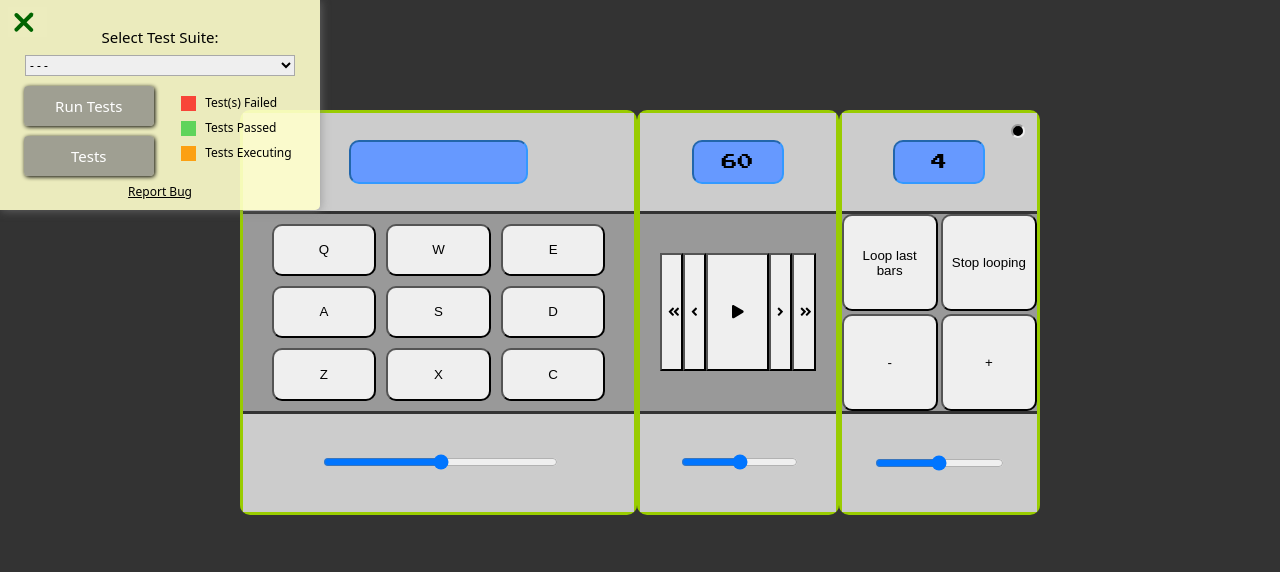
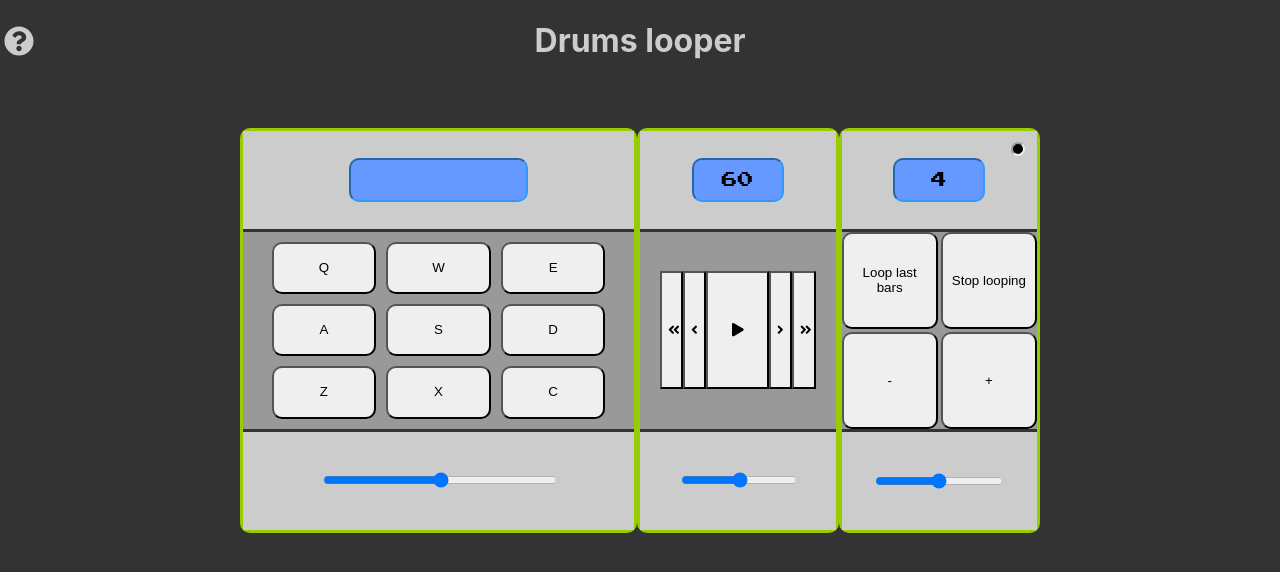
Before and after one commit to andrematt/fcc-drummachine-metronome, a React (Create React App) app: page / in a window 1280 px wide. Shown: the top 572 px of the page. Built offline with nearby package versions, Linux system fonts and the light colour scheme.

Commit message:
added help

```diff
--- a/public/index.html
+++ b/public/index.html
@@ -14,6 +14,6 @@
       You need to enable JavaScript to run this app.
     </noscript>
     <div id="root"></div>
-    <script src="./bundle.js"></script>
+
   </body>
 </html>
--- a/src/App.css
+++ b/src/App.css
@@ -1,12 +1,30 @@
 html {
   background-color: #333333;
+}
+
+.page-header .title-section {
+  color: #CCCCCC;
+  text-align: center;
+  display: grid;
+  grid-template-columns: 1fr 10fr 1fr;
+  align-items: center;
+}
+.page-header .title-section .fa-icon {
+  margin-left: 4%;
+  font-size: 30px;
+}
+.page-header .help-section {
+  margin: auto;
+  padding: 5px;
+  background-color: #fff;
+  width: 95%;
 }
 
 .box {
   position: relative;
   margin: auto;
   display: flex;
-  margin-top: 8%;
+  margin-top: 3%;
   width: 800px;
   height: 420px;
   background: none;
--- a/src/App.js
+++ b/src/App.js
@@ -6,6 +6,7 @@ import { faPlay } from '@fortawesome/free-solid-svg-icons';
 import { faPause } from '@fortawesome/free-solid-svg-icons';
 import { faAngleRight } from '@fortawesome/free-solid-svg-icons';
 import { faAngleDoubleRight } from '@fortawesome/free-solid-svg-icons';
+import { faQuestionCircle } from '@fortawesome/free-solid-svg-icons';
 import './App.css';
 
 const db = [
@@ -69,7 +70,8 @@ const metronomeClick= "https://sampleswap.org/samples-ghost/DRUMS%20(FULL%20KITS
 
 
 
-/*  Handle the connection between components, getting data
+/*  App
+ *  Handle the connection between components, getting data
  *  from Drummachine and Metronome via the passed addToSequence
  *  and addClick functions, and passing them to the Looper
  *  component via sequence and lastClicksHolder props.
@@ -112,10 +114,6 @@ class App extends Component {
     });
   }
 
-  /* spostare il controllo sulla lunghezza nella funzione
-   * activateLooping: così si possono spostare in looper
-   * anche barsToLoop, increaseBarsToLoop e decreaseBarsToLoop
-  */
   addClick(timeStamp){
     let myClicks=[...this.state.lastClicksHolder];
     myClicks.push(timeStamp);
@@ -131,9 +129,10 @@ class App extends Component {
 	render(){
 		return(
 			<div className="app">
-				<div id = "drum-machine" className ="box">
-					<Drummachine addToSequence={this.addToSequence}/>
-					<Metronome addClick={this.addClick}/>
+        <PageHeader />
+        <div id = "drum-machine" className ="box">
+					 <Drummachine addToSequence={this.addToSequence}/>
+					 <Metronome addClick={this.addClick}/>
           <Looper sequence={this.state.sequence} lastClicksHolder={this.state.lastClicksHolder}increaseBarsToLoop={this.increaseBarsToLoop} decreaseBarsToLoop={this.decreaseBarsToLoop} barsToLoop={this.state.barsToLoop}/>
 				</div>
 			</div>
@@ -141,7 +140,8 @@ class App extends Component {
 	}
 }
 
-/* Container class for the keypad. Handles volume and display.
+/*  Drummachine
+ *  Container class for the keypad. Handles volume and display.
 */
 class Drummachine extends Component {
   constructor(props){
@@ -185,7 +185,8 @@ class Drummachine extends Component {
   }
 }
 
-/* Container class for the tiles. Maps each database element
+/* AllTiles
+ * Container class for the tiles. Maps each database element
  * (holding url of sound, associated key..)to a SingleTile
  * component, returns the resulting array.
 */
@@ -280,8 +281,9 @@ class SingleTile extends Component {
   	}
 }
 
-/* Salva nell'array lastClicks le timestamp degli ultimi this.state.barsToLoop
- * click del metronomo.
+/*  Metronome
+ *  Handles his own display, volume, status and beat passing
+ *  down functions to MetronomePad component
 */
 class Metronome extends Component {
   constructor(props){
@@ -413,6 +415,8 @@ class Metronome extends Component {
   }
 }
 
+/*  MetronomePad
+*/
 class MetronomePad extends Component {
 	render(){
 		return(
@@ -427,6 +431,8 @@ class MetronomePad extends Component {
   };
 }
 
+/*  MetronomeButton
+*/
 class MetronomeButton extends Component {
 	constructor(props){
 		super(props);
@@ -472,6 +478,8 @@ class MetronomeButton extends Component {
 	}
 }
 
+/*  Looper
+*/
 class Looper extends Component {
   constructor(props){
     super(props);
@@ -515,7 +523,7 @@ class Looper extends Component {
       this.interval=this.state.sequenceLoop[1].timeStamp - this.state.sequenceLoop[0].timeStamp;
       this.index++;
       this.expected = Date.now() + this.interval;
-      setTimeout(this.playSequence, this.interval); //if there are patentheis after this.playSequence it fires immediately ignoring timeout
+      setTimeout(this.playSequence, this.interval); //if there are parenthesis after this.playSequence it fires immediately ignoring timeout
       }
     }
   }
@@ -538,9 +546,9 @@ class Looper extends Component {
     else if(dt > this.interval){ //disaster ricovery
       this.timerStop();
     }
-    if(this.index>this.state.sequenceLoop.length-2){
-      this.interval=this.lastStep.timeStamp-this.state.sequenceLoop[this.index].timeStamp;
-      this.index=0; //se è l'ultimo deve prendere l'intervallo che c'è con l'elemento 0!!
+    if(this.index>this.state.sequenceLoop.length-2){ //if is the last element
+      this.interval=this.lastStep.timeStamp-this.state.sequenceLoop[this.index].timeStamp; //take the interval between it and the "closing" metronome click (it's not in the sequence)
+      this.index=0;
     }
     else {
       this.interval=this.state.sequenceLoop[this.index+1].timeStamp - this.state.sequenceLoop[this.index].timeStamp;
@@ -554,20 +562,11 @@ class Looper extends Component {
   activateLooping(){
     let start=this.props.lastClicksHolder[0];
     let end=this.props.lastClicksHolder[this.props.lastClicksHolder.length-1];
-    let sequenceFiltered = this.props.sequence.filter(element => element.timeStamp > start && element.timeStamp < end);
-    // crea un nuovo arr toLoop con i click del metronomo mappati
-    let toLoop=this.props.lastClicksHolder.map(element => ({timeStamp:element, key:'click'}));
-    /*
-    //salva l'intervallo tra uno step e l'altro del metronomo
-    //this.clickStep = toLoop[1].timeStamp - toLoop[0].timeStamp;
-    */
-    //salva a parte l'ultimo elemento (il 5o click)
-    this.lastStep = toLoop.pop();
-    //concatena i tasti premuti
-    let loopConcat=toLoop.concat(sequenceFiltered);
-    //ordina per date
-    loopConcat.sort((a, b) => a.timeStamp - b.timeStamp);
-
+    let sequenceFiltered = this.props.sequence.filter(element => element.timeStamp > start && element.timeStamp < end); //filter the drummachine keypressings ouside the metronome clicks sequence
+    let toLoop=this.props.lastClicksHolder.map(element => ({timeStamp:element, key:'click'})); //create a new arr with the metronome clicks mapped with key and timestamp
+    this.lastStep = toLoop.pop(); //save aside the last (eg fifth) metronome click
+    let loopConcat=toLoop.concat(sequenceFiltered); //concatenate metronome clicks and drummachine key pressings
+    loopConcat.sort((a, b) => a.timeStamp - b.timeStamp); //sort by timestamp
 
     this.setState({
       recording:true,
@@ -607,6 +606,8 @@ class Looper extends Component {
   }
 }
 
+/*  LooperButton
+*/
 class LooperButton extends Component{
   constructor(props){
     super(props);
@@ -644,5 +645,57 @@ class LooperButton extends Component{
 
 
 
+class PageHeader extends Component{
+   constructor(props){
+    super(props);
+    this.state = {
+      helpVisibility:false
+    }
+    this.styleVisibility=this.styleVisibility.bind(this);
+    this.showHelp=this.showHelp.bind(this);
+  }
+
+  styleVisibility(){
+    if(this.state.helpVisibility===false){
+      return({display:'none'});
+    }
+    return({display:'block'});
+  }
+
+  showHelp(){
+    this.state.helpVisibility===true ?
+      this.setState({
+        helpVisibility:false
+      }) :
+      this.setState({
+        helpVisibility:true
+      })
+    }
+
+  render(){
+  const text=`
+  This is a simple drum pattern recorder for people who practice a music instrument.
+  The first pad holds the drum keys.
+  The middle pad is a standard metronome.
+  The last pad loops the last specified number of bars. The recording happens in combination with metronome clicks: for record eg 4 bars you have to start metronome, play drumpads for 4 bars, wait for the fifth metronome click then stop metronome. The small led in the upper-right indicates looping: if is on but there is no sound means that the recording is splitted (eg 2 bars, then a long pause, then the last 2 bars): just press "Stop looping" and record again.
+
+  `;
+    return(
+      <div className="page-header">
+        <div className="title-section">
+          <FontAwesomeIcon onClick={this.showHelp} className="fa-icon" icon={faQuestionCircle}/>
+          <div className="page-title"><h1>Drums looper</h1></div>
+          <div/>{/*fake div for fill the grid*/}
+        </div>
+        <div className="help-section" style={this.styleVisibility()}>
+          {text}
+        </div>
+      </div>
+    )
+  }
+
+
+}
+
 
 export default App;
--- a/src/App.scss
+++ b/src/App.scss
@@ -2,6 +2,7 @@ $screen:#6699ff;
 $screen-border:#3399ff;
 $lime: #99CC00;
 $black: #333333;
+$almost-black:#32050C;
 $lightGray: #CCCCCC;
 $darkGray: #999999;
 $white: #fff;
@@ -10,14 +11,36 @@ html{
   background-color:$black;
 }
 
+  .page-header{
+
+  .title-section{
+    color: $lightGray;
+    text-align:center;
+    display:grid;
+    grid-template-columns: 1fr 10fr 1fr;
+    align-items:center;
+    .fa-icon{
+      margin-left:4%;
+      font-size:30px;
+    }
+  }
+  .help-section{
+      margin: auto;
+      padding: 5px;
+      background-color: $white;
+      width:95%;
+    }
+}
+
 .box{
   position: relative;
   margin: auto;
   display: flex;
-  margin-top: 8%;
+  margin-top: 3%;
   width: 800px;
   height: 420px;
   background: none;
+
 
   .keypad-container{
     display:grid;
@@ -76,14 +99,14 @@ html{
           display:flex;
           border-radius:10px;
           align-items:center;
-          height:100%; //necessario perchè l'altezza di un elemento figlio è calcolata se l'elemento padre ha specificato height
+          height:100%; //needed because height of a child element is calculated if parent element has height specified
 
           .drum-pad{
             line-height:30px;
             display:inline-block;
             cursor:pointer;
             position: relative;
-            width:100%;//significa 100% dell'elemento padre
+            width:100%;//means 100% of the parent element
           }
         }
       }
@@ -215,7 +238,7 @@ html{
   grid-template-rows: 1fr 2fr 1fr;
 
   .screen-section{
-    position:relative; //da specificare perchè lamp (position abs) si riferise all'ancestor posizionato
+    position:relative; //lamp (position:absolute) refers to the nearest positioned ancestor
     background-color:$lightGray;
     display:flex;
     align-items:center;
@@ -230,7 +253,7 @@ html{
   border-style: inset;
   border-width: 2px;
   margin:auto;
-  background-color: #32050C;
+  background-color: $almost-black;
   margin-top:5px;
 }
 
```
Also changed, not shown: 1 other file (tests, documents, lock files or other folders).
